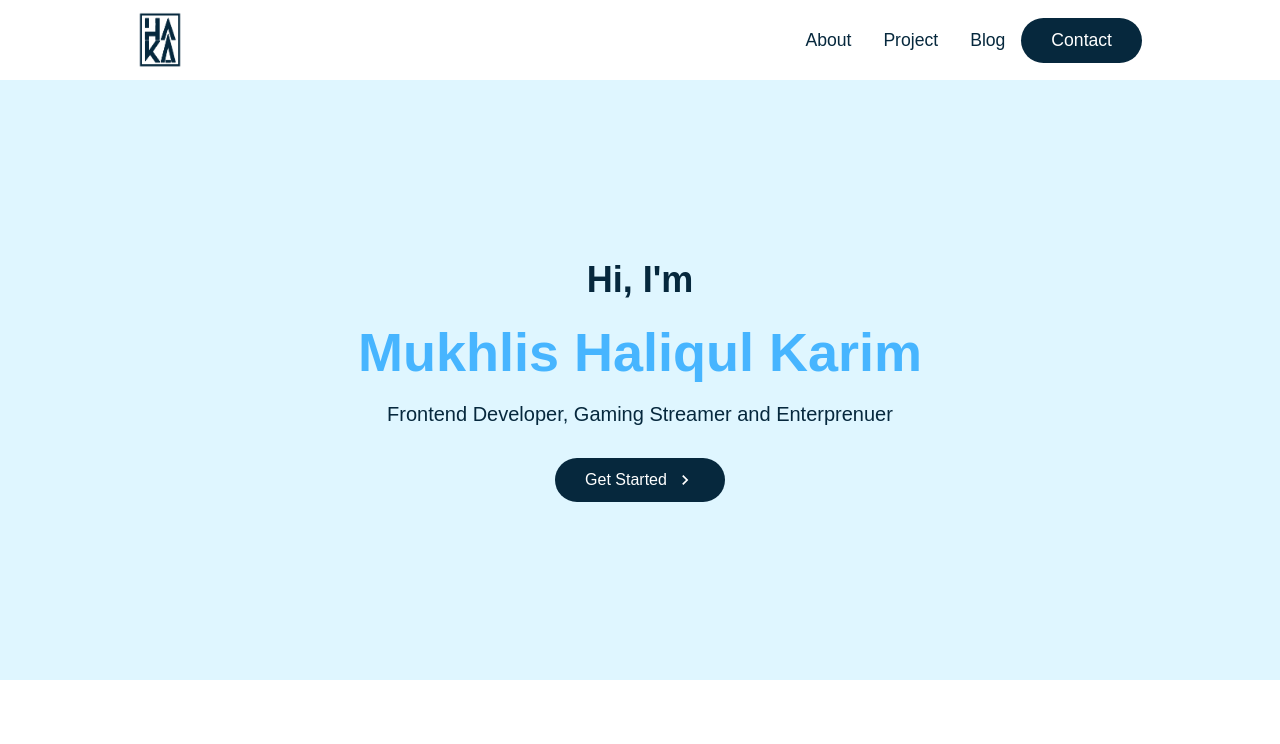
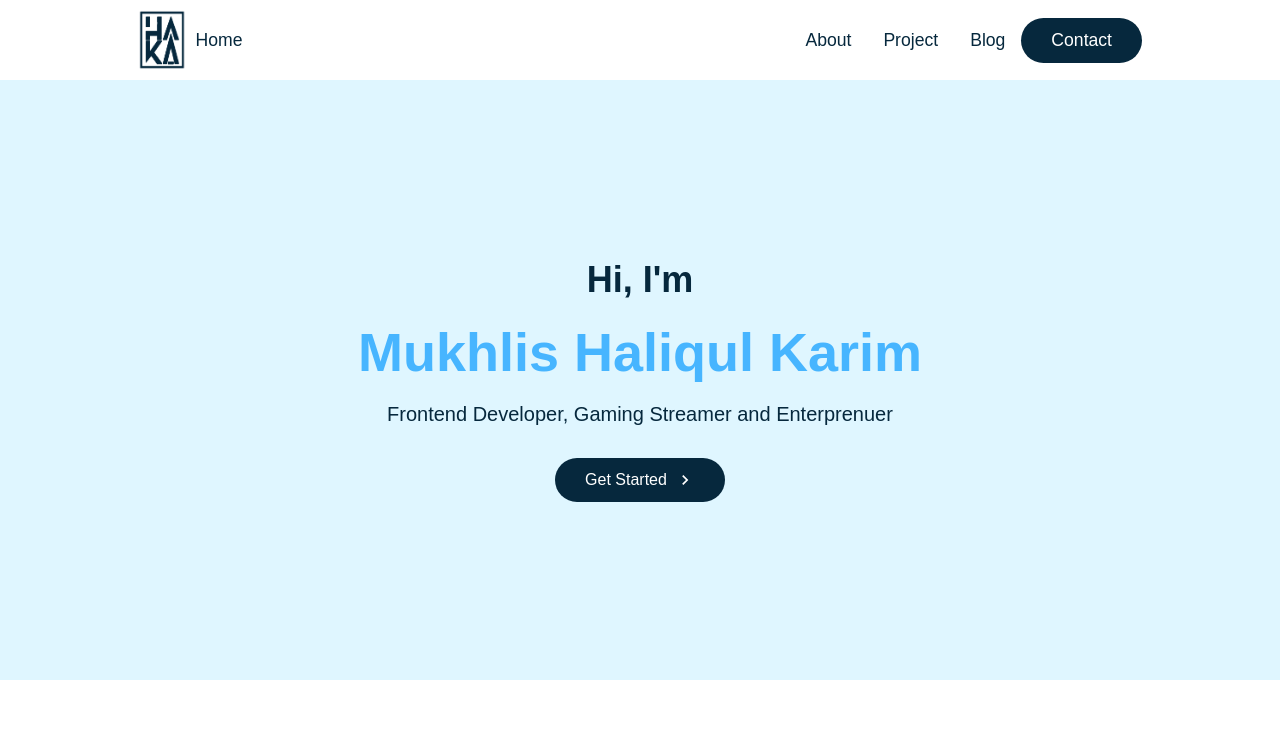
Before and after one commit to mukhlishaka/my-personal-website, a React (Create React App) app: page / in a window 1280 px wide. Shown: the top 744 px of the page. Built offline with nearby package versions, Linux system fonts and the light colour scheme; a web font is replaced by a local one.

Commit message:
fix logo

```diff
--- a/src/components/Navbar/NavbarElements.js
+++ b/src/components/Navbar/NavbarElements.js
@@ -45,20 +45,12 @@ export const NavLogo = styled(LinkR)`
 `
 
 export const ImageLogo = styled.img`
-    height: 70%;
+    height: 60px;
     width: 100%;
     margin-right: 10px;
 
     @media screen and (max-width: 768px) {
-        height: 70%;
-        width: 100%;
-        position: relative;
-    }
-
-    @media screen and (max-width: 576px) {
-        height: 70%;
-        width: 100%;
-        position: relative;
+        width: auto;
     }
 `
 
--- a/src/components/Navbar/index.js
+++ b/src/components/Navbar/index.js
@@ -20,7 +20,7 @@ const Navbar = ({ toggle }) => {
             <Nav>
                 <NavbarContainer>
                     <NavLogo to="/">
-                        <ImageLogo src={Logo} />
+                        <ImageLogo src={Logo} /> Home
                     </NavLogo>
                     <MobileIcon onClick={toggle}>
                         <FaBars />
```
